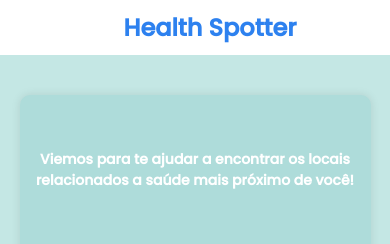
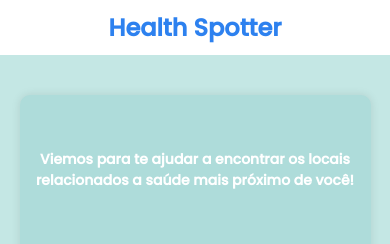
Before and after one commit to QueijoQualho/FrontGS, a website with bundled scripts: page public/index.html in a window 390 px wide. Shown: the top 244 px of the page. Built offline with nearby package versions, Linux system fonts and the light colour scheme; no server answers; grey boxes are pictures that could not be loaded; files whose address does not match are found by name.

Commit message:
update css

```diff
--- a/public/css/style.css
+++ b/public/css/style.css
@@ -250,6 +250,10 @@ footer {
     .nome {
         font-size: 11px;
     }
+
+    .titulo{
+        margin-left: 0px;
+    }
 }
 
 
```
